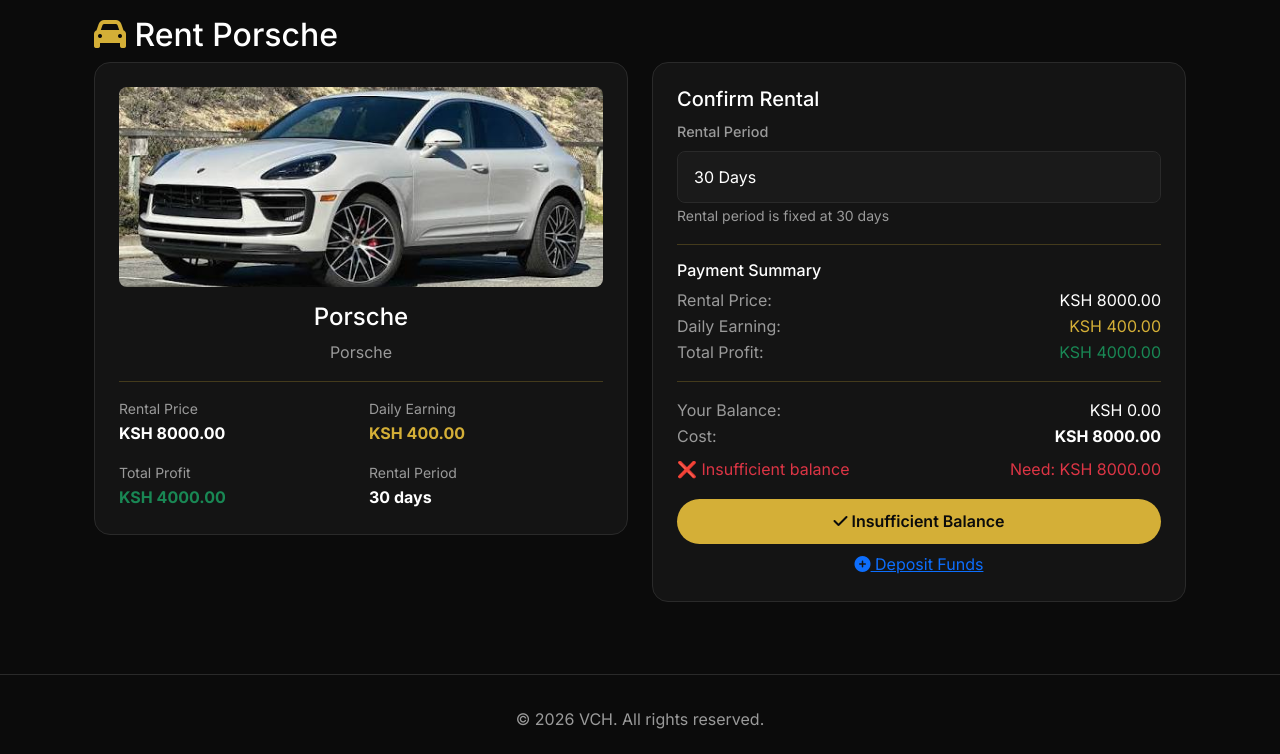
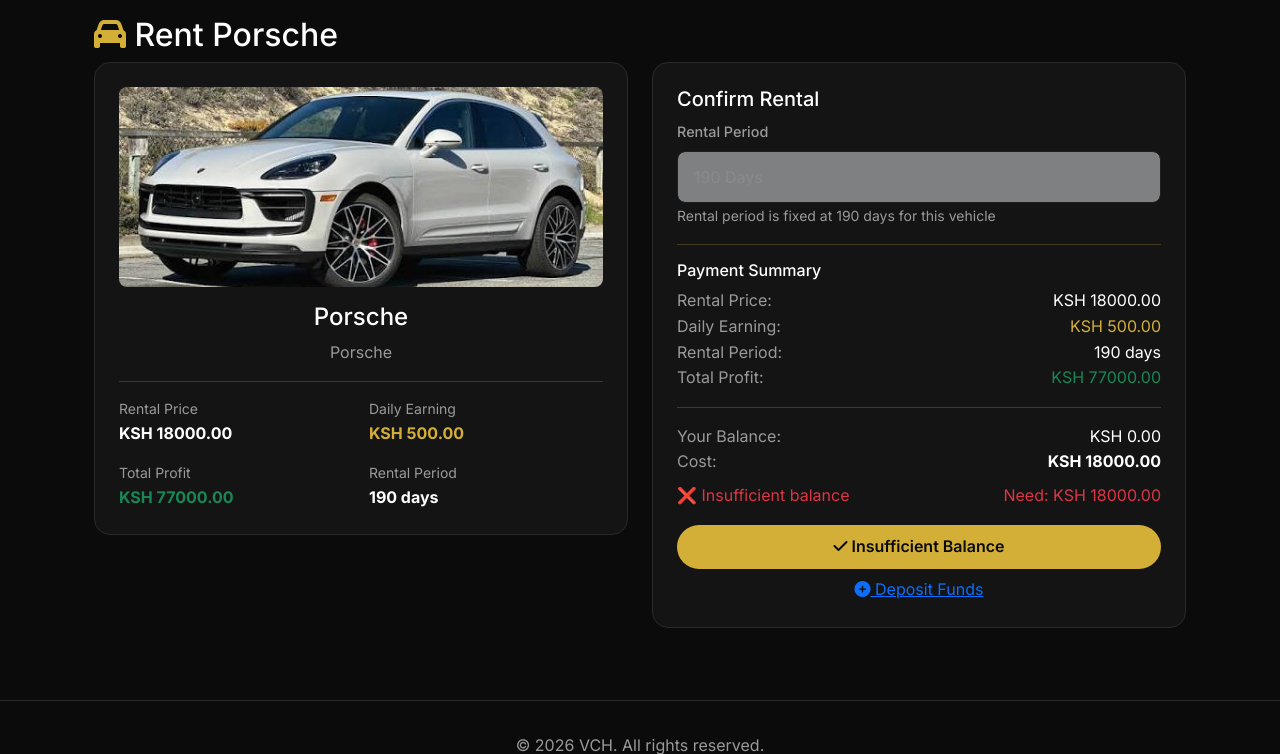
Before and after one commit to Bra-ndy/VCH, a Flask app: page /rentals/rent/2 in a window 1280 px wide. Shown: the part 155-909 px from the top of the page. Run offline with Flask 3, Linux system fonts and the light colour scheme; a user stored in the database is signed in; parts of the project's set-up code (start-up, migrations or seed data) failed here and were passed over; some libraries are stand-ins or nearby versions.

Commit message:
Update vehicle pricing and rental periods across all files

```diff
--- a/app.py
+++ b/app.py
@@ -334,90 +334,54 @@
             app.logger.error(f'❌ Error creating admin user: {str(e)}')
 
         # =============================================
-        # VEHICLE SEEDING WITH IMAGES
+        # VEHICLE SEEDING WITH UPDATED PRICING
         # =============================================
         try:
             vehicle_count = Vehicle.query.count()
 
+            # Updated vehicle data with new pricing
+            vehicles_data = [
+                {'name': 'Toyota', 'brand': 'Toyota', 'image': 'toyota.jpg', 'rental_price': 2500, 'daily_earning': 100, 'rental_period': 60, 'sort_order': 8, 'is_active': True, 'is_available': True},
+                {'name': 'Mazda', 'brand': 'Mazda', 'image': 'mazda.jpg', 'rental_price': 4800, 'daily_earning': 180, 'rental_period': 90, 'sort_order': 7, 'is_active': True, 'is_available': True},
+                {'name': 'Isuzu', 'brand': 'Isuzu', 'image': 'isuzu.jpg', 'rental_price': 6800, 'daily_earning': 250, 'rental_period': 120, 'sort_order': 6, 'is_active': True, 'is_available': True},
+                {'name': 'BMW', 'brand': 'BMW', 'image': 'bmw.jpg', 'rental_price': 9000, 'daily_earning': 270, 'rental_period': 150, 'sort_order': 5, 'is_active': True, 'is_available': True},
+                {'name': 'Mercedes-Benz', 'brand': 'Mercedes-Benz', 'image': 'mercedes.jpg', 'rental_price': 12000, 'daily_earning': 320, 'rental_period': 170, 'sort_order': 4, 'is_active': True, 'is_available': True},
+                {'name': 'Jaguar', 'brand': 'Jaguar', 'image': 'jaguar.jpg', 'rental_price': 15000, 'daily_earning': 450, 'rental_period': 180, 'sort_order': 3, 'is_active': True, 'is_available': True},
+                {'name': 'Porsche', 'brand': 'Porsche', 'image': 'porsche.jpg', 'rental_price': 18000, 'daily_earning': 500, 'rental_period': 190, 'sort_order': 2, 'is_active': True, 'is_available': True},
+                {'name': 'Ferrari', 'brand': 'Ferrari', 'image': 'ferrari.jpg', 'rental_price': 22000, 'daily_earning': 700, 'rental_period': 200, 'sort_order': 1, 'is_active': True, 'is_available': True}
+            ]
+
             if vehicle_count == 0:
-                # Seed all vehicles with images
-                vehicles_data = [
-                    {'name': 'Ferrari', 'brand': 'Ferrari', 'image': 'ferrari.jpg', 'rental_price': 10000, 'daily_earning': 500, 'rental_period': 30, 'sort_order': 1, 'is_active': True, 'is_available': True},
-                    {'name': 'Porsche', 'brand': 'Porsche', 'image': 'porsche.jpg', 'rental_price': 8000, 'daily_earning': 400, 'rental_period': 30, 'sort_order': 2, 'is_active': True, 'is_available': True},
-                    {'name': 'Jaguar', 'brand': 'Jaguar', 'image': 'jaguar.jpg', 'rental_price': 7000, 'daily_earning': 350, 'rental_period': 30, 'sort_order': 3, 'is_active': True, 'is_available': True},
-                    {'name': 'Mercedes-Benz', 'brand': 'Mercedes-Benz', 'image': 'mercedes.jpg', 'rental_price': 5500, 'daily_earning': 290, 'rental_period': 30, 'sort_order': 4, 'is_active': True, 'is_available': True},
-                    {'name': 'BMW', 'brand': 'BMW', 'image': 'bmw.jpg', 'rental_price': 4000, 'daily_earning': 230, 'rental_period': 30, 'sort_order': 5, 'is_active': True, 'is_available': True},
-                    {'name': 'Isuzu', 'brand': 'Isuzu', 'image': 'isuzu.jpg', 'rental_price': 3500, 'daily_earning': 200, 'rental_period': 30, 'sort_order': 6, 'is_active': True, 'is_available': True},
-                    {'name': 'Mazda', 'brand': 'Mazda', 'image': 'mazda.jpg', 'rental_price': 3000, 'daily_earning': 170, 'rental_period': 30, 'sort_order': 7, 'is_active': True, 'is_available': True},
-                    {'name': 'Toyota', 'brand': 'Toyota', 'image': 'toyota.jpg', 'rental_price': 2500, 'daily_earning': 150, 'rental_period': 30, 'sort_order': 8, 'is_active': True, 'is_available': True}
-                ]
-
+                # Seed all vehicles with new pricing
                 for v in vehicles_data:
                     vehicle = Vehicle(**v)
                     db.session.add(vehicle)
                 db.session.commit()
-                app.logger.info('✅ 8 Vehicles seeded successfully with images!')
+                app.logger.info('✅ 8 Vehicles seeded successfully with updated pricing!')
+            else:
+                # Update existing vehicles with new pricing
+                for data in vehicles_data:
+                    vehicle = Vehicle.query.filter_by(name=data['name']).first()
+                    if vehicle:
+                        vehicle.rental_price = data['rental_price']
+                        vehicle.daily_earning = data['daily_earning']
+                        vehicle.rental_period = data['rental_period']
+                        vehicle.sort_order = data['sort_order']
+                        vehicle.total_profit = (data['daily_earning'] * data['rental_period']) - data['rental_price']
+                        vehicle.is_active = True
+                        vehicle.is_available = True
+                        # Update image if missing
+                        if not vehicle.image:
+                            vehicle.image = data['image']
+                        app.logger.info(f'✅ Updated {data["name"]}: Price={data["rental_price"]}, Daily={data["daily_earning"]}, Days={data["rental_period"]}')
+                    else:
+                        # Create vehicle if it doesn't exist
+                        vehicle = Vehicle(**data)
+                        db.session.add(vehicle)
+                        app.logger.info(f'✅ Created missing vehicle: {data["name"]}')
 
-            else:
-                # Update existing vehicles with images if they don't have them
-                vehicles_with_images = {
-                    'Ferrari': 'ferrari.jpg',
-                    'Porsche': 'porsche.jpg',
-                    'Jaguar': 'jaguar.jpg',
-                    'Mercedes-Benz': 'mercedes.jpg',
-                    'BMW': 'bmw.jpg',
-                    'Isuzu': 'isuzu.jpg',
-                    'Mazda': 'mazda.jpg',
-                    'Toyota': 'toyota.jpg'
-                }
-
-                updated = 0
-                missing = []
-
-                for name, image in vehicles_with_images.items():
-                    vehicle = Vehicle.query.filter_by(name=name).first()
-                    if vehicle:
-                        if not vehicle.image:
-                            vehicle.image = image
-                            updated += 1
-                            app.logger.info(f'✅ Updated {name} with image: {image}')
-                    else:
-                        missing.append(name)
-
-                # Add any missing vehicles
-                vehicle_data_map = {
-                    'Ferrari': {'brand': 'Ferrari', 'image': 'ferrari.jpg', 'rental_price': 10000, 'daily_earning': 500, 'rental_period': 30, 'sort_order': 1},
-                    'Porsche': {'brand': 'Porsche', 'image': 'porsche.jpg', 'rental_price': 8000, 'daily_earning': 400, 'rental_period': 30, 'sort_order': 2},
-                    'Jaguar': {'brand': 'Jaguar', 'image': 'jaguar.jpg', 'rental_price': 7000, 'daily_earning': 350, 'rental_period': 30, 'sort_order': 3},
-                    'Mercedes-Benz': {'brand': 'Mercedes-Benz', 'image': 'mercedes.jpg', 'rental_price': 5500, 'daily_earning': 290, 'rental_period': 30, 'sort_order': 4},
-                    'BMW': {'brand': 'BMW', 'image': 'bmw.jpg', 'rental_price': 4000, 'daily_earning': 230, 'rental_period': 30, 'sort_order': 5},
-                    'Isuzu': {'brand': 'Isuzu', 'image': 'isuzu.jpg', 'rental_price': 3500, 'daily_earning': 200, 'rental_period': 30, 'sort_order': 6},
-                    'Mazda': {'brand': 'Mazda', 'image': 'mazda.jpg', 'rental_price': 3000, 'daily_earning': 170, 'rental_period': 30, 'sort_order': 7},
-                    'Toyota': {'brand': 'Toyota', 'image': 'toyota.jpg', 'rental_price': 2500, 'daily_earning': 150, 'rental_period': 30, 'sort_order': 8}
-                }
-
-                for name in missing:
-                    data = vehicle_data_map.get(name)
-                    if data:
-                        vehicle = Vehicle(
-                            name=name,
-                            brand=data['brand'],
-                            image=data['image'],
-                            rental_price=data['rental_price'],
-                            daily_earning=data['daily_earning'],
-                            rental_period=data['rental_period'],
-                            sort_order=data['sort_order'],
-                            is_active=True,
-                            is_available=True
-                        )
-                        db.session.add(vehicle)
-                        app.logger.info(f'✅ Added missing vehicle: {name}')
-
-                if updated > 0 or len(missing) > 0:
-                    db.session.commit()
-                    app.logger.info(f'✅ Updated {updated} vehicles with images, added {len(missing)} missing vehicles')
-                else:
-                    app.logger.info(f'✅ All {vehicle_count} vehicles already have images')
+                db.session.commit()
+                app.logger.info('✅ All vehicles updated with new pricing!')
 
         except Exception as e:
             app.logger.error(f'❌ Error seeding vehicles: {str(e)}')
--- a/config.py
+++ b/config.py
@@ -140,9 +140,11 @@
     REFERRAL_COMMISSION_PERCENTAGE = 2  # 2% daily commission on feed income
 
     # =============================================
-    # RENTAL SETTINGS
+    # RENTAL SETTINGS - Updated with new pricing
     # =============================================
     DAILY_EARNING_RATE = 0.05
+    MINIMUM_RENTAL_DAYS = 60           # New minimum rental period
+    MAXIMUM_RENTAL_DAYS = 200          # New maximum rental period
 
     # =============================================
     # SERVICING SETTINGS
--- a/templates/rentals/rent.html
+++ b/templates/rentals/rent.html
@@ -71,10 +71,10 @@
 
                     <div class="mb-3">
                         <label class="form-label">Rental Period</label>
-                        <select name="rental_period" class="form-control">
-                            <option value="30">30 Days</option>
+                        <select name="rental_period" class="form-control" disabled>
+                            <option value="{{ vehicle.rental_period }}">{{ vehicle.rental_period }} Days</option>
                         </select>
-                        <small class="text-muted-custom">Rental period is fixed at 30 days</small>
+                        <small class="text-muted-custom">Rental period is fixed at {{ vehicle.rental_period }} days for this vehicle</small>
                     </div>
 
                     <hr class="border-gold">
@@ -88,6 +88,10 @@
                         <div class="d-flex justify-content-between">
                             <span class="text-muted-custom">Daily Earning:</span>
                             <span class="gold">KSH {{ "%.2f"|format(vehicle.daily_earning) }}</span>
+                        </div>
+                        <div class="d-flex justify-content-between">
+                            <span class="text-muted-custom">Rental Period:</span>
+                            <span>{{ vehicle.rental_period }} days</span>
                         </div>
                         <div class="d-flex justify-content-between">
                             <span class="text-muted-custom">Total Profit:</span>
@@ -120,7 +124,7 @@
                     <button type="submit" class="btn-gold w-100" {% if current_user.balance < vehicle.rental_price %}disabled{% endif %}>
                         <i class="fas fa-check"></i>
                         {% if current_user.balance >= vehicle.rental_price %}
-                            Confirm Rental
+                            Confirm Rental ({{ vehicle.rental_period }} days)
                         {% else %}
                             Insufficient Balance
                         {% endif %}
```
Also changed, not shown: database/seed.py (+124 -81 lines), templates/index.html (+11 -11 lines), templates/rentals/cars.html (+6 -2 lines).
